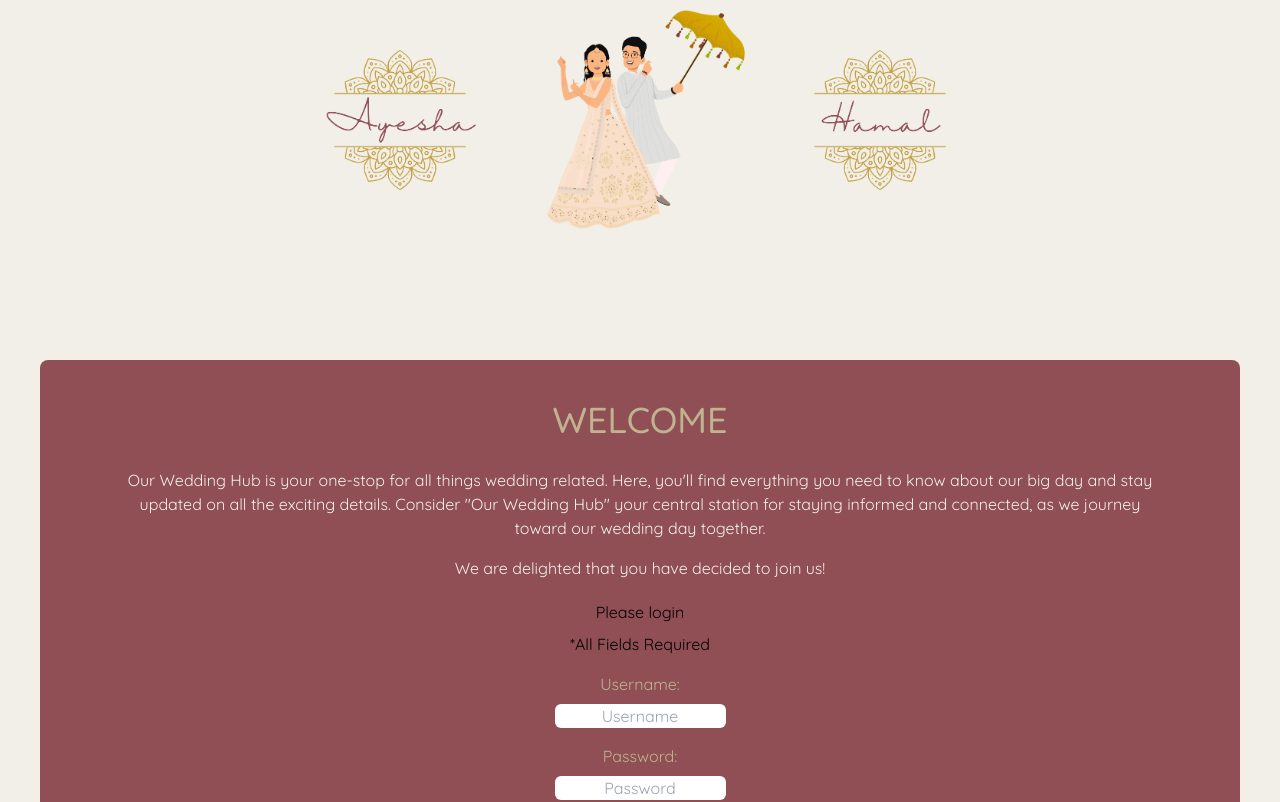
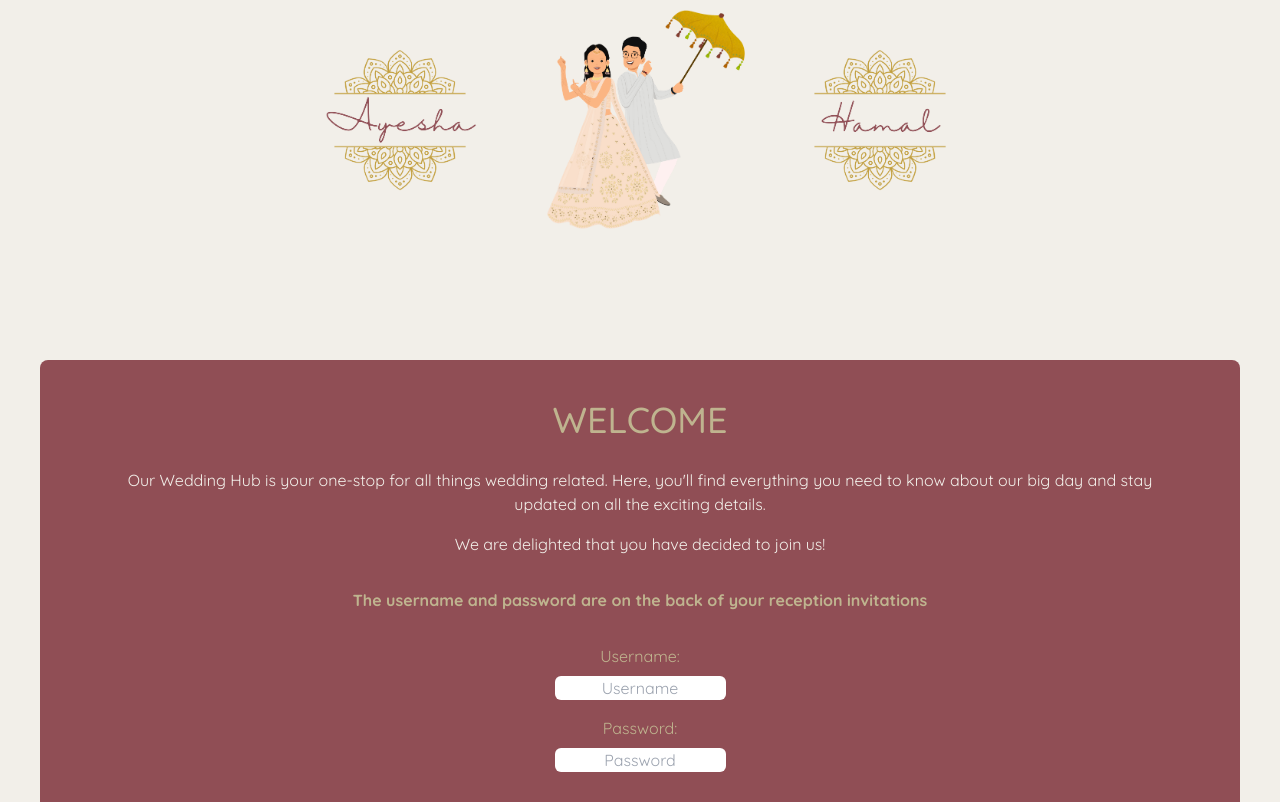
Before and after one commit to hammyyawmagorp/wedding-site-ha, a React (Vite) app: page / in a window 1280 px wide. Shown: the top 802 px of the page. Built offline with nearby package versions, Linux system fonts and the light colour scheme; no server answers; a web font is replaced by a local one; what tailwindcss-animated would draw is missing.

Commit message:
updated components

```diff
--- a/src/components/portal/Portal.jsx
+++ b/src/components/portal/Portal.jsx
@@ -41,15 +41,17 @@ const Portal = () => {
           <p className="pt-2 pb-2 mt-2 mb-2 text-normal text-weddingwhite">
             Our Wedding Hub is your one-stop for all things wedding related.
             Here, you'll find everything you need to know about our big day and
-            stay updated on all the exciting details. Consider "Our Wedding Hub"
-            your central station for staying informed and connected, as we
-            journey toward our wedding day together.
+            stay updated on all the exciting details.
           </p>
           <h2 className="text-center text-normal text-weddingwhite ">
             We are delighted that you have decided to join us!
           </h2>
-          <h2 className="mt-5">Please login</h2>
-          <p className="mt-2">*All Fields Required</p>
+          <h3 className="pt-4 pb-2 mt-4 mb-2 font-bold text-normal text-weddinggold">
+            {' '}
+            The username and password are on the back of your reception
+            invitations
+          </h3>
+
           <div>
             <form action="" onSubmit={loginLaunch}>
               <div className="mt-4 text-center input-box text-weddinggold">
--- a/src/components/the-hub/TheHub.jsx
+++ b/src/components/the-hub/TheHub.jsx
@@ -50,11 +50,11 @@ const TheHub = () => {
       <div className="flex justify-center pb-2 mt-20 pt-15">
         <LogoutBtn />
       </div>
-
-      <h1 className="mb-2 mt-10 pt-10 text-center text-transparent text-7xl font-date  bg-gradient-to-r from-[#904e55] to-[#bfb48f] bg-clip-text">
-        Our Wedding Hub
-      </h1>
-
+      <div className="">
+        <h1 className="mb-2 mt-10 pt-10 text-center text-transparent text-7xl font-date  bg-gradient-to-r from-[#904e55] to-[#bfb48f] bg-clip-text">
+          Our Wedding Hub
+        </h1>
+      </div>
       <div className="container px-10 pt-6 mx-auto mt-15">
         <div className="w-full min-h-screen p-6 bg-weddinggold/25">
           <h2 className="mt-5 mb-3 text-3xl font-display text-center text-transparent   bg-gradient-to-r from-[#bfb48f]  to-[#904e55] bg-clip-text">
```
